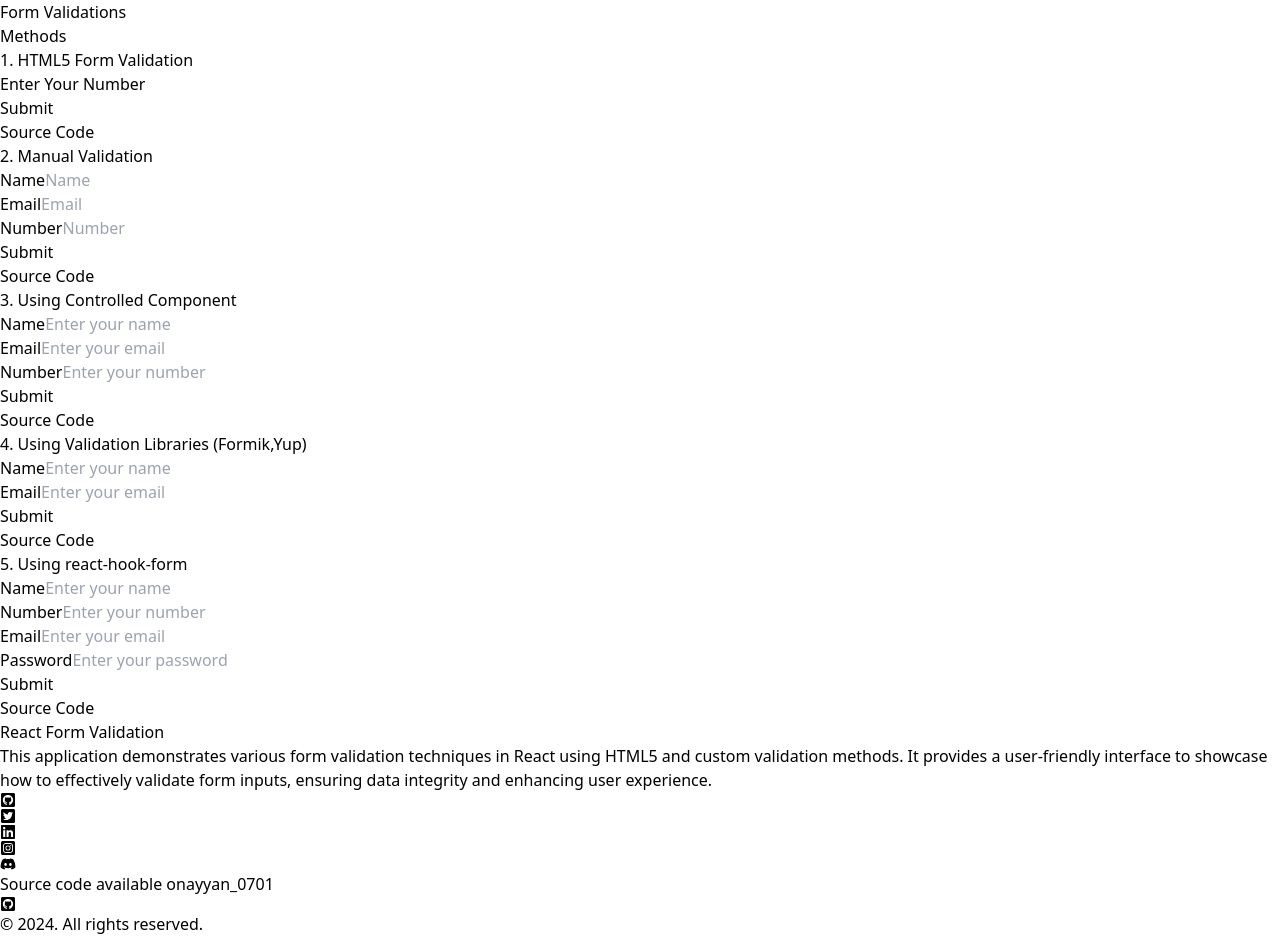
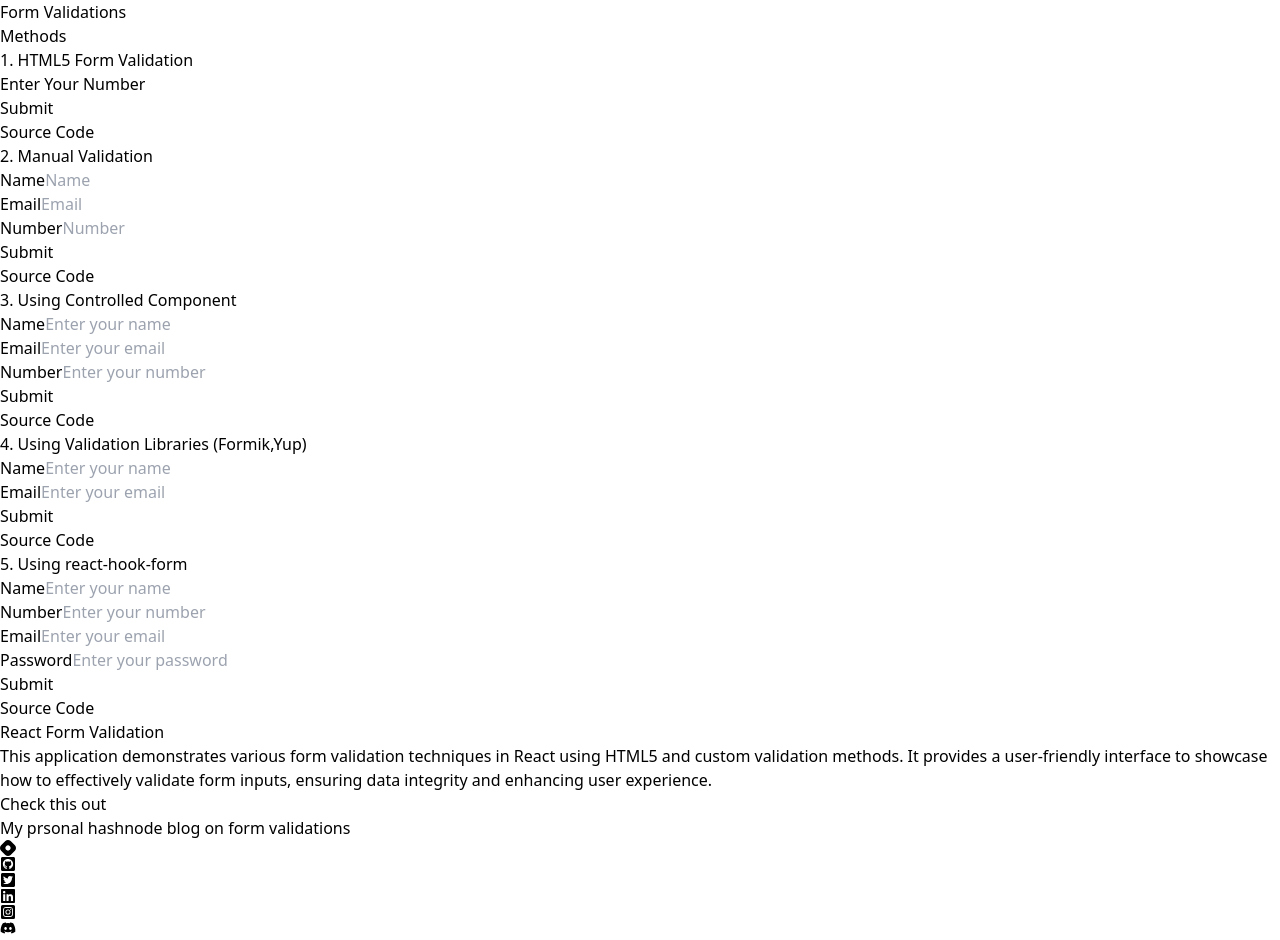
Before and after one commit to aryyan0701/react_form_validations, a React (Vite) app: page / in a window 1280 px wide. Shown: the top 940 px of the page. Built offline with nearby package versions, Linux system fonts and the light colour scheme.

Commit message:
Add some changes

```diff
--- a/src/components/Footer.jsx
+++ b/src/components/Footer.jsx
@@ -1,5 +1,6 @@
 import React from 'react';
 import { FaGithubSquare, FaLinkedin, FaTwitterSquare, FaInstagramSquare, FaDiscord } from 'react-icons/fa';
+import { FaHashnode } from "react-icons/fa6";
 
 function Footer() {
   return (
@@ -7,31 +8,36 @@ function Footer() {
       <div className="flex flex-col lg:flex-row lg:justify-between mb-4">
         <div className="flex flex-col items-center lg:items-start mb-4 lg:mb-0">
           <h1 className="text-3xl font-semibold mb-2">React Form Validation</h1>
-          <p className="text-center lg:text-left max-w-2xl">
+          <p className="text-center lg:text-left max-w-2xl ">
           This application demonstrates various form validation techniques in React using HTML5 and custom validation methods. It provides a user-friendly interface to showcase how to effectively validate form inputs, ensuring data integrity and enhancing user experience.
           </p>
+          <h2 className="text-3xl font-semibold mt-5 mb-3">Check this out</h2>
+          <a href="https://github.com/aryyan0701" className="text-black text-3xl hover:text-zinc-900">
+          <p className="text-center lg:text-left max-w-2xl lg:text-xl">
+          My prsonal hashnode blog on form validations <FaHashnode className='inline text-align-center'/>
+          </p></a>
         </div>
         <div className="flex flex-col lg:flex-col items-center lg:items-start mt-10">
           <div className="flex flex-row lg:flex-row items-start space-x-4  lg:space-y-0 lg:space-x-6 mb-4 lg:mb-5">
             <a href="https://github.com/aryyan0701" className="text-black text-3xl hover:text-zinc-900">
               <FaGithubSquare />
             </a>
-            <a href="https://twitter.com/aaryyan_" className="text-black text-3xl hover:text-blue-400">
+            <a href="https://twitter.com/aaryyan_" className="text-black text-3xl hover:text-zinc-900">
               <FaTwitterSquare />
             </a>
-            <a href="https://linkedin.com/in/aryan-kadam-568083204" className="text-black text-3xl hover:text-blue-400">
+            <a href="https://linkedin.com/in/aryan-kadam-568083204" className="text-black text-3xl hover:text-zinc-900">
               <FaLinkedin />
             </a>
-            <a href="https://instagram.com/_aaaryaan__" className="text-black text-3xl hover:text-blue-400">
+            <a href="https://instagram.com/_aaaryaan__" className="text-black text-3xl hover:text-zinc-900">
               <FaInstagramSquare />
             </a>
-            <a href="https://discord.com" className="text-black text-3xl hover:text-blue-400">
+            <a href="https://discord.com" className="text-black text-3xl hover:text-zinc-900">
               <FaDiscord />
             </a>
           </div>
           <div className="flex flex-col lg:flex-col items-center lg:items-center space-y-0 lg:space-y-2 lg:space-x-2 mt-4">
             <span className='text-xl' >Source code available on</span>
-            <a href="https://github.com/aryyan0701/react_form_validations" className="text-black text-xl hover:text-blue-400 inline">ayyan_0701
+            <a href="https://github.com/aryyan0701/react_form_validations" target='_blank' className="text-black text-xl hover:text-zinc-900 inline">ayyan_0701
               <FaGithubSquare className='inline align-text-center ml-1 text-2xl'/>
             </a>
           </div>
```
